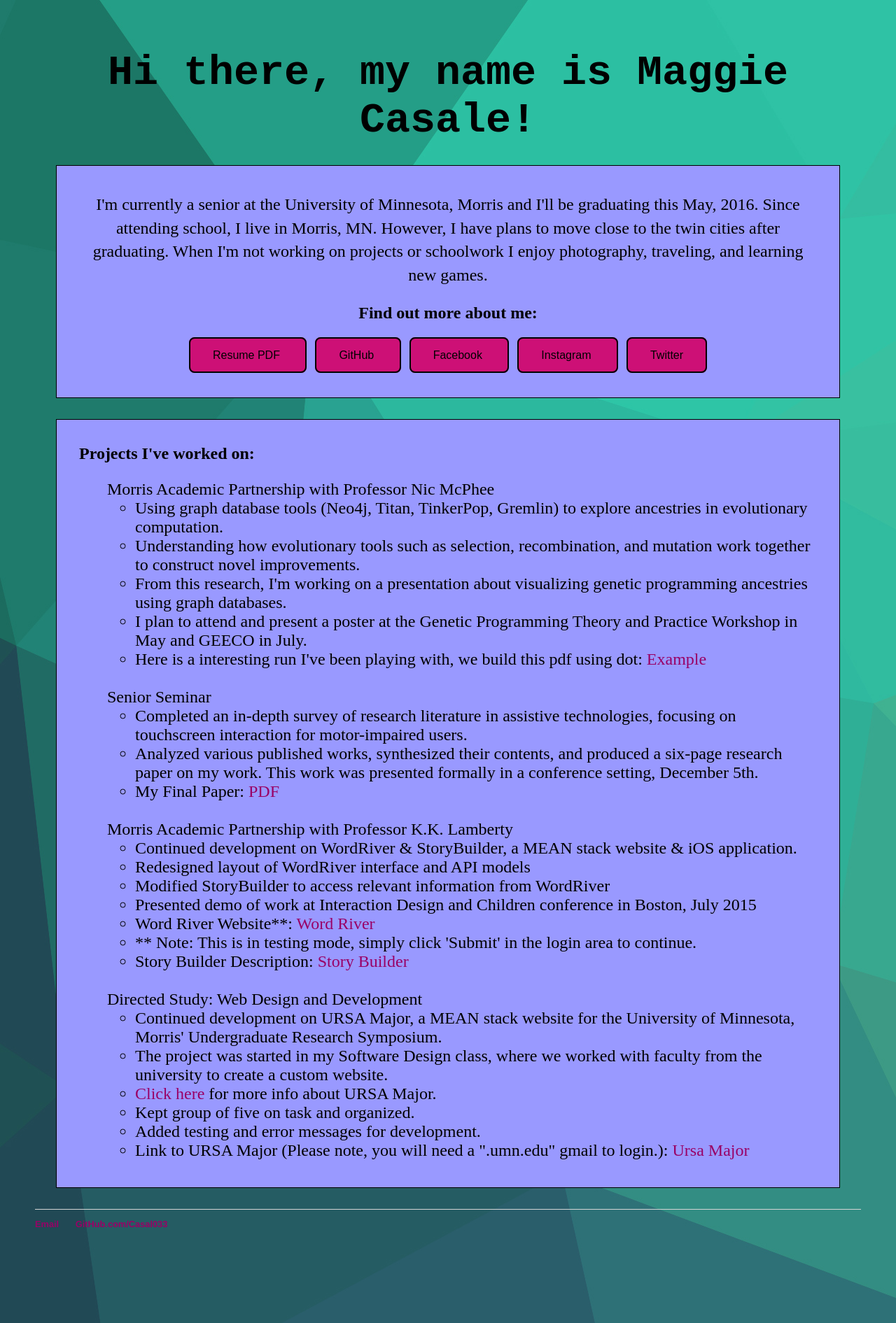
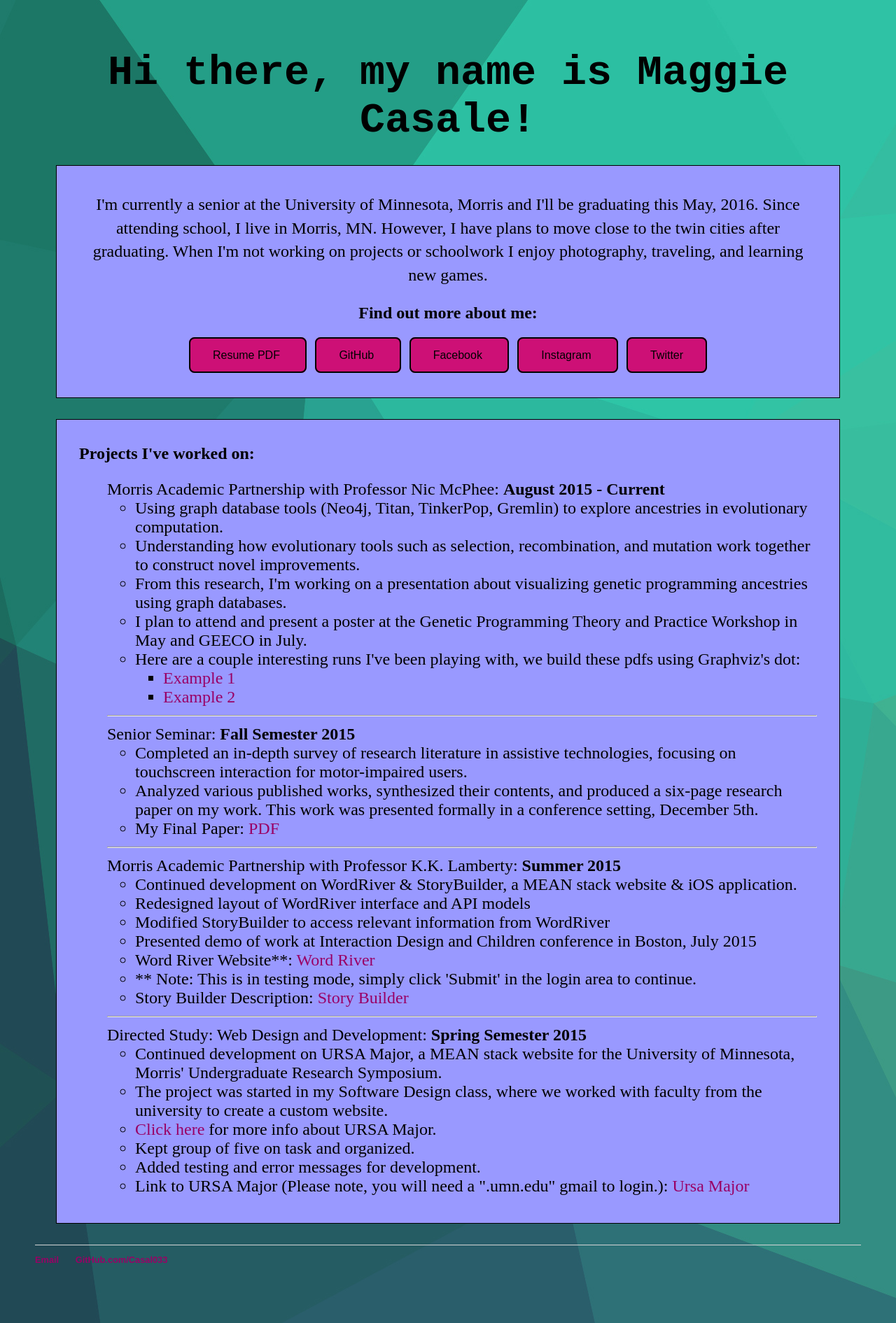
Before and after one commit to casal033/casal033.github.io, a Jekyll site: the page built from index.html, in a window 1280 px wide. Shown: the whole page at 70% size. Built offline with Jekyll 4.4.1, drawn with Linux system fonts in a browser that asks for light colours.

Commit message:
Forgot these

```diff
--- a/css/main.css
+++ b/css/main.css
@@ -85,3 +85,13 @@ hh{
     padding: 0px;
 	font-weight: bold;
 }
+
+li.boldDates{
+	font-weight: bold;
+}
+
+pre.t2 {
+    -moz-tab-size: 16; /* Code for Firefox */
+    -o-tab-size: 16; /* Code for Opera 10.6-12.1 */
+    tab-size: 16;
+}
--- a/index.html
+++ b/index.html
@@ -22,21 +22,26 @@ title: Maggie Casale, Profile
 	<h2> Projects I've worked on: </h2>
 	<font size = "5">
 	<ul  style="list-style: none;">
-		<li> Morris Academic Partnership with Professor Nic McPhee <li>
+		<li> Morris Academic Partnership with Professor Nic McPhee: <b> August 2015 - Current </b><li>
 			<ul>
 				<li> Using graph database tools (Neo4j, Titan, TinkerPop, Gremlin) to explore ancestries in evolutionary computation. </li>
 				<li> Understanding how evolutionary tools such as selection, recombination, and mutation work together to construct novel improvements. </li>
 				<li> From this research, I'm working on a presentation about visualizing genetic programming ancestries using graph databases. </li>
 				<li> I plan to attend and present a poster at the Genetic Programming Theory and Practice Workshop in May and GEECO in July. </li>
-				<li> Here is a interesting run I've been playing with, we build this pdf using dot: <a href="images/ancestors_RSWN_run5_2016_01(From Drive).pdf"> Example </a> </li>
-			</ul> <br>
-		<li> Senior Seminar </li>
+				<li> Here are a couple interesting runs I've been playing with, we build these pdfs using Graphviz's dot: </li>
+					<ul>
+						<li> <a href="images/colored_output_run0.pdf"> Example 1</a> </li>
+						<li> <a href="images/colored_output_run1.pdf"> Example 2</a> </li>
+					</ul>
+
+			</ul><hr>
+		<li> Senior Seminar: <b> Fall Semester 2015</b> </li>
 			<ul>
 				<li> Completed an in-depth survey of research literature in assistive technologies, focusing on touchscreen interaction for motor-impaired users. </li>
 				<li> Analyzed various published works, synthesized their contents, and produced a six-page research paper on my work. This work was presented formally in a conference setting, December 5th. </li>
 				<li> My Final Paper: <a href="Resume/CasaleCameraReadyPaper.pdf" title="paperPDF"> PDF </a></li>
-			</ul> <br>
-		<li> Morris Academic Partnership with Professor K.K. Lamberty </li>
+			</ul> <hr>
+		<li> Morris Academic Partnership with Professor K.K. Lamberty:<b> Summer 2015</b> </li>
 			<ul>
 				<li> Continued development on WordRiver & StoryBuilder, a MEAN stack website & iOS application. </li>
 				<li> Redesigned layout of WordRiver interface and API models </li>
@@ -45,8 +50,8 @@ title: Maggie Casale, Profile
 				<li> Word River Website**: <a href="https://teacherwordriver.herokuapp.com/" title="Word River"> Word River </a> </li>
 				<li> ** Note: This is in testing mode, simply click 'Submit' in the login area to continue. </li>
 				<li> Story Builder Description: <a href="/StoryBuilder" title="Story Builder"> Story Builder </a> </li>
-			</ul> <br>
-		<li> Directed Study: Web Design and Development </li>
+			</ul> <hr>
+		<li> Directed Study: Web Design and Development: <b> Spring Semester 2015</b></li>
 			<ul>
 				<li> Continued development on URSA Major, a MEAN stack website for the University of Minnesota, Morris' Undergraduate Research Symposium. </li>
 				<li> The project was started in my Software Design class, where we worked with faculty from the university to create a custom website.
```
Also changed, not shown: URSAMajor/index.html (+27 -6 lines), 1 other file.
